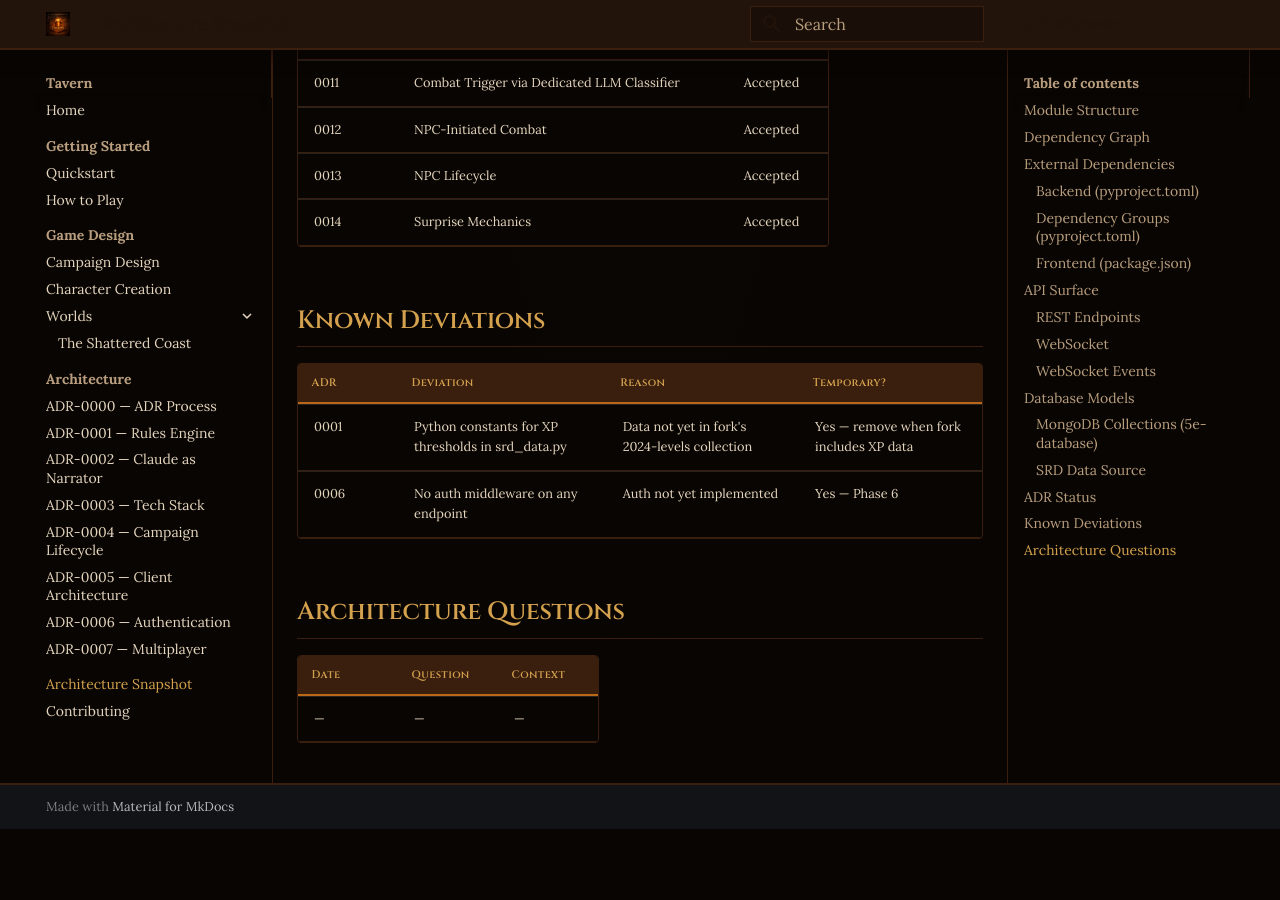
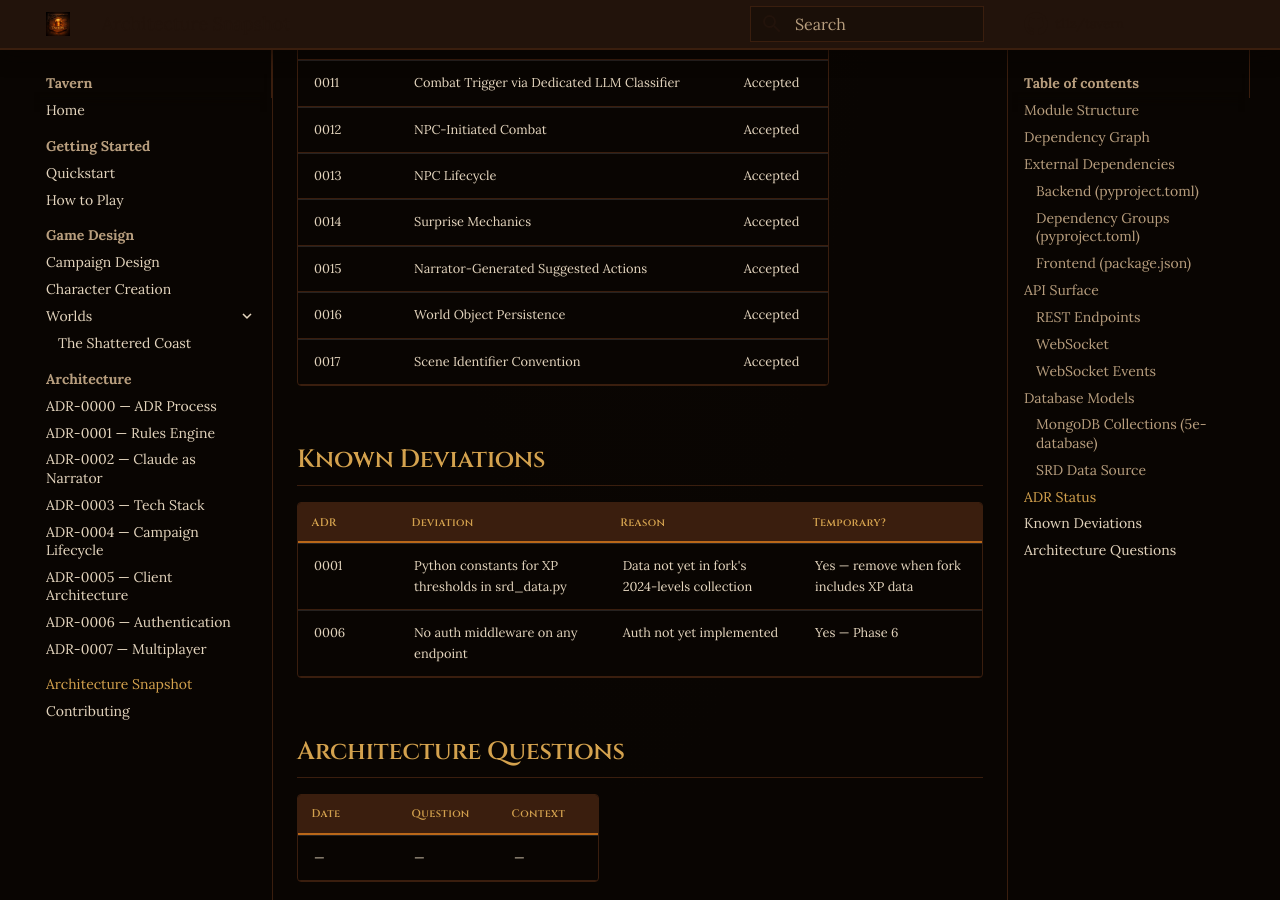
Before and after one commit to t11z/tavern, an MkDocs documentation site: the page built from docs/architecture-snapshot.md, in a window 1280 px wide and 900 px high, scrolled down 10370 px. Built offline with MkDocs 1.6.1 and Material for MkDocs 9.7.7, drawn with Linux system fonts in a browser that asks for light colours; comment, search, counter and statistics services are not loaded; before the commit the page ends 11199 px from its top, so only the background shows below that.

Commit message:
Add new architecture decisions to snapshot

```diff
--- a/docs/architecture-snapshot.md
+++ b/docs/architecture-snapshot.md
@@ -299,6 +299,9 @@ Tavern's SRD data comes from `t11z/5e-database`, a fork of `5e-bits/5e-database`
 | 0012 | NPC-Initiated Combat | Accepted |
 | 0013 | NPC Lifecycle | Accepted |
 | 0014 | Surprise Mechanics | Accepted |
+| 0015 | Narrator-Generated Suggested Actions | Accepted |
+| 0016 | World Object Persistence | Accepted |
+| 0017 | Scene Identifier Convention | Accepted |
 
 ## Known Deviations
 
```
